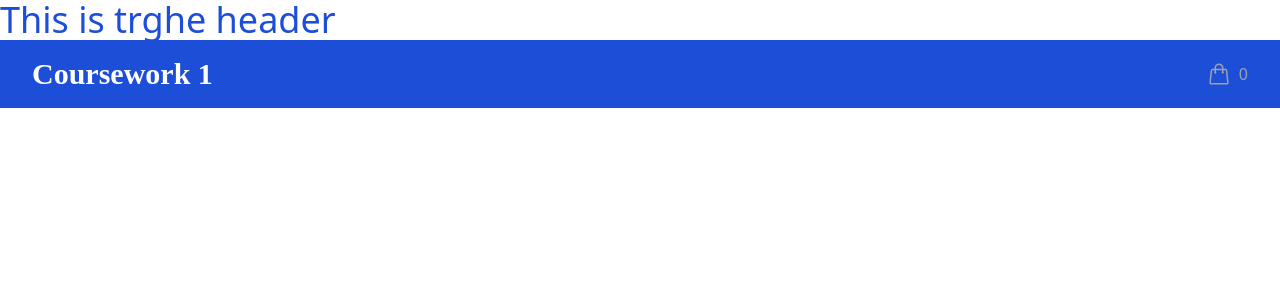
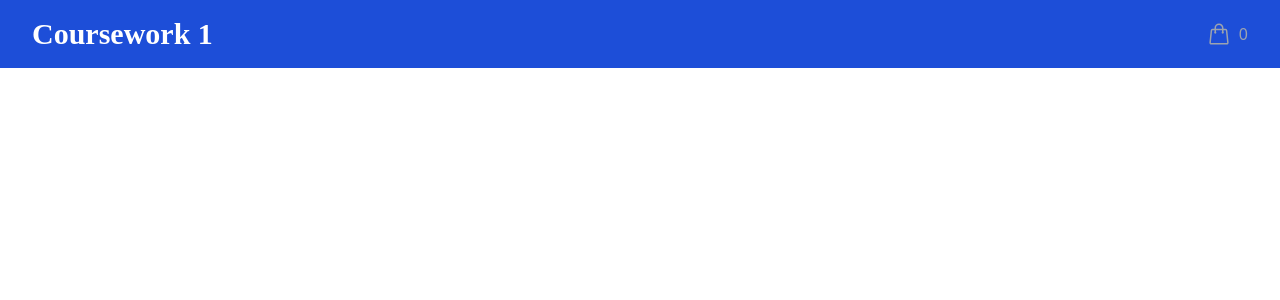
Before and after one commit to saymakoley/coursework-1.github.io, a Vue app: page / in a window 1280 px wide. Shown: the top 300 px of the page. Built offline with nearby package versions, Linux system fonts and the light colour scheme.

Commit message:
configure tailwindcss

```diff
--- a/package.json
+++ b/package.json
@@ -7,8 +7,11 @@
     "build": "vue-cli-service build"
   },
   "dependencies": {
+    "autoprefixer": "^9.8.8",
     "core-js": "^3.6.5",
+    "postcss": "^7.0.39",
     "register-service-worker": "^1.7.1",
+    "tailwindcss": "npm:@tailwindcss/postcss7-compat@^2.2.17",
     "vue": "^2.6.11"
   },
   "devDependencies": {
--- a/src/App.vue
+++ b/src/App.vue
@@ -1,6 +1,5 @@
 <template>
   <div id="app">
-    <h1 class="text-blue-700 text-4xl">This is trghe header</h1>
 
     <!-- Navigation -->
     <nav class="bg-blue-700">
```
Also changed, not shown: 2 other files (tests, documents, lock files or other folders).
